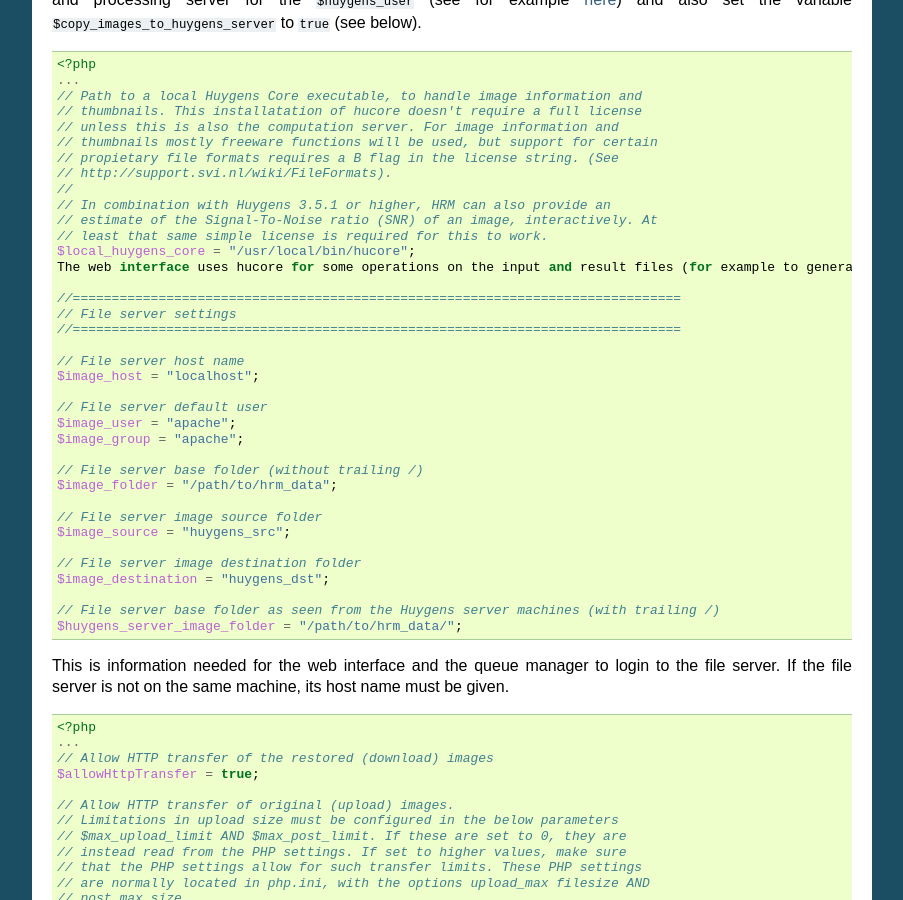
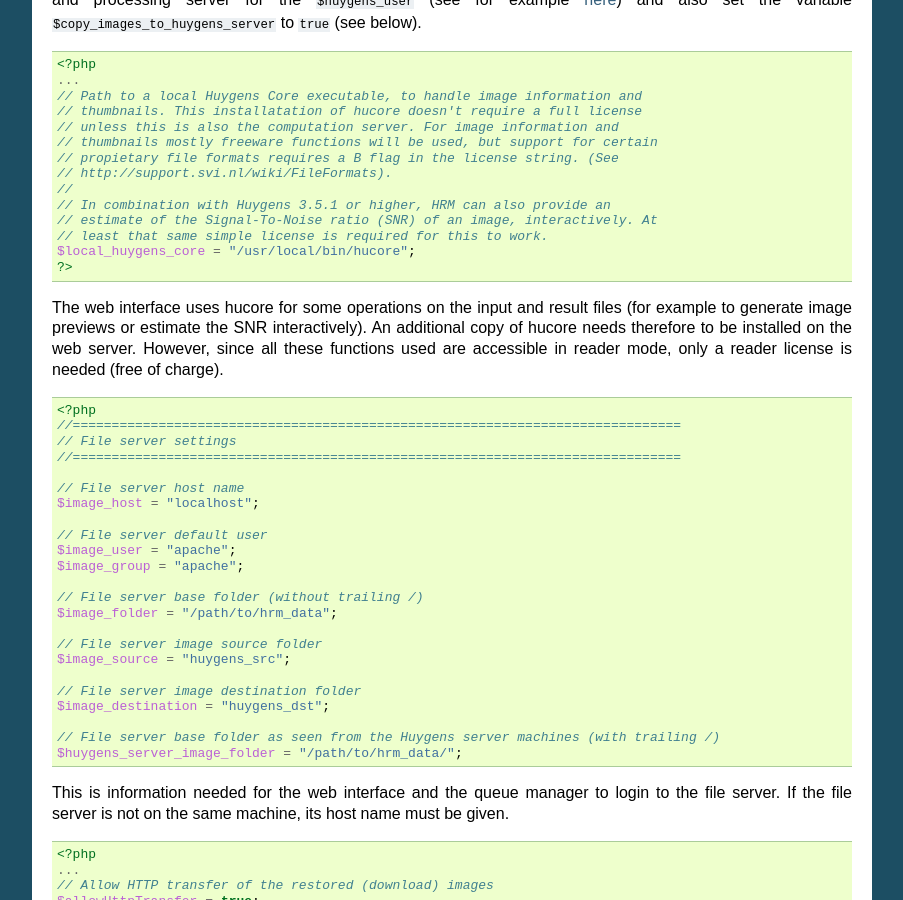
Before and after one commit to aarpon/hrm_docs, a Sphinx documentation site: the page built from docs/config_files.rst, in a window 1280 px wide and 900 px high, scrolled down 1222 px. Shown: the whole window, without its empty margins (198-1101 px from the left). Built offline with Sphinx 7.4.7, drawn with Linux system fonts in a browser that asks for light colours; some of the changed text lies outside the part shown.

Commit message:
Fix mixed config/explanation syntax bugs.
Explanations were indented like code blocks and therefore rendered as part
of the config files instead of separate text.

```diff
--- a/docs/config_files.rst
+++ b/docs/config_files.rst
@@ -86,8 +86,14 @@
     // estimate of the Signal-To-Noise ratio (SNR) of an image, interactively. At
     // least that same simple license is required for this to work.
     $local_huygens_core = "/usr/local/bin/hucore";
-    The web interface uses hucore for some operations on the input and result files (for example to generate image previews or estimate the SNR interactively). An additional copy of hucore needs therefore to be installed on the web server. However, since all these functions used are accessible in reader mode, only a reader license is needed (free of charge).
+    ?>
 
+The web interface uses hucore for some operations on the input and result files (for example to generate image previews or estimate the SNR interactively). An additional copy of hucore needs therefore to be installed on the web server. However, since all these functions used are accessible in reader mode, only a reader license is needed (free of charge).
+
+
+.. code-block:: php
+
+    <?php
     //==============================================================================
     // File server settings
     //==============================================================================
@@ -177,7 +183,9 @@
     $decompressBin['tgz'] = "cd %DEST% \n /usr/bin/tar xzf ";
     $decompressBin['tar'] = "cd %DEST% \n /usr//bin/tar xf ";
     $decompressBin['tar.gz'] = "cd %DEST% \n /usr/bin/tar xzf ";
-    If $allowHttpTransfer is true, the results of deconvolution can be downloaded through the web interface. If it is false, then the results can only be accessed by other means (e.g. via network shares). Downloaded files are compressed to reduce bandwidth load: $compressExt defines the type of compression (default is zip).
+    ?>
+
+If $allowHttpTransfer is true, the results of deconvolution can be downloaded through the web interface. If it is false, then the results can only be accessed by other means (e.g. via network shares). Downloaded files are compressed to reduce bandwidth load: $compressExt defines the type of compression (default is zip).
 
 .. note::
 
```
